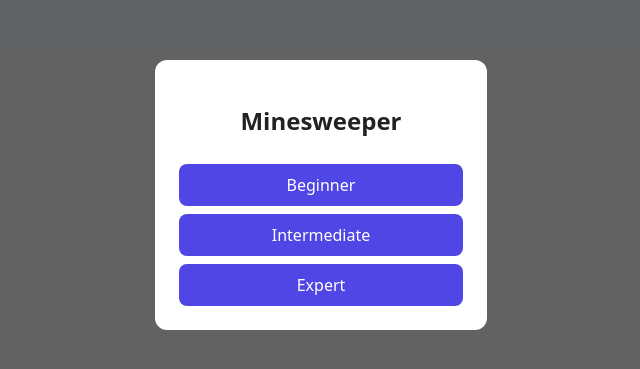
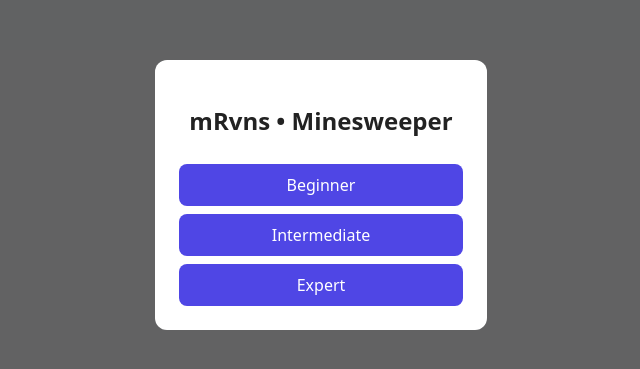
Before and after one commit to ioclassics/minesweeper, a plain HTML site: page index.html in a window 1280 px wide. Shown: the part 205-574 px from the top of the page, without its empty margins (319-959 px from the left). Drawn offline with Linux system fonts and the light colour scheme.

Commit message:
Update index.html

```diff
--- a/index.html
+++ b/index.html
@@ -194,7 +194,7 @@ body {
 
 <div id="menu">
   <div class="menu-box">
-    <h2>Minesweeper</h2>
+    <h2>mRvns • Minesweeper</h2>
     <button onclick="startGame(9,9,10)">Beginner</button>
     <button onclick="startGame(16,16,40)">Intermediate</button>
     <button onclick="startGame(30,16,99)">Expert</button>
```
